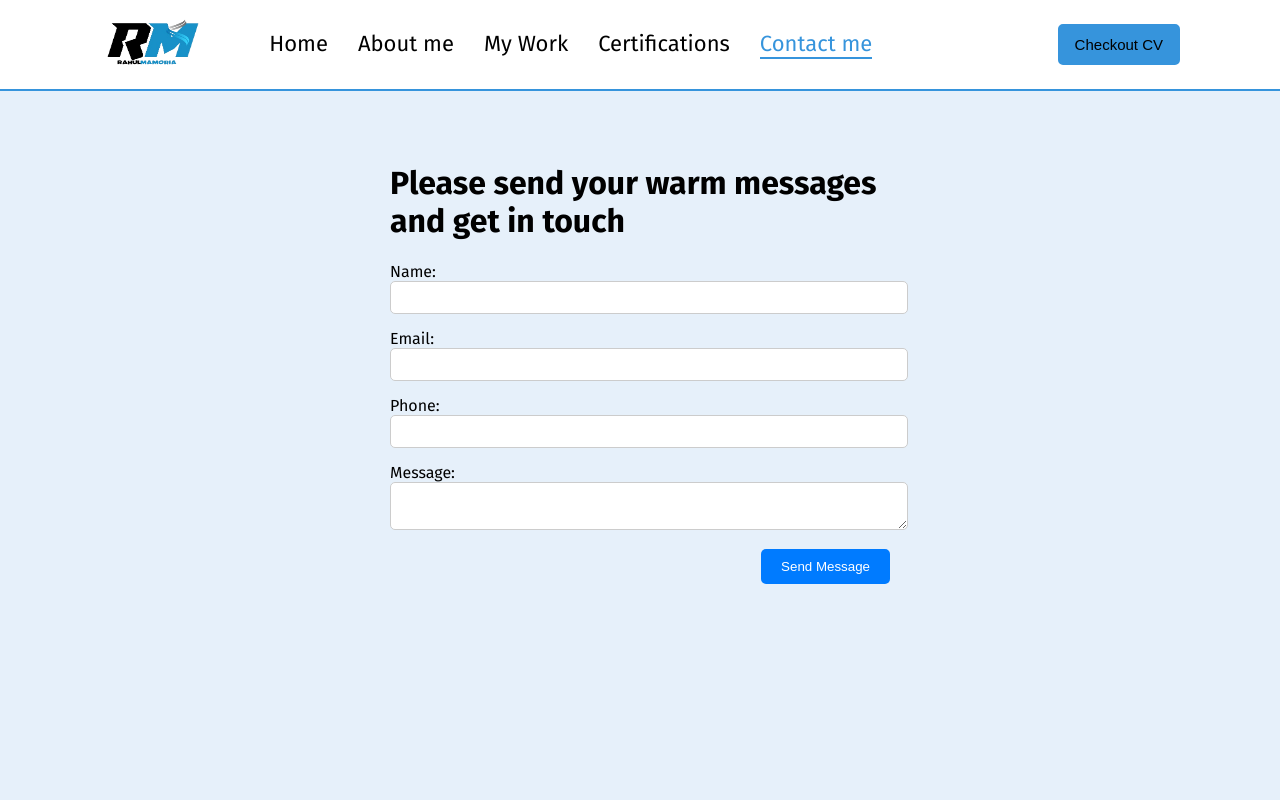
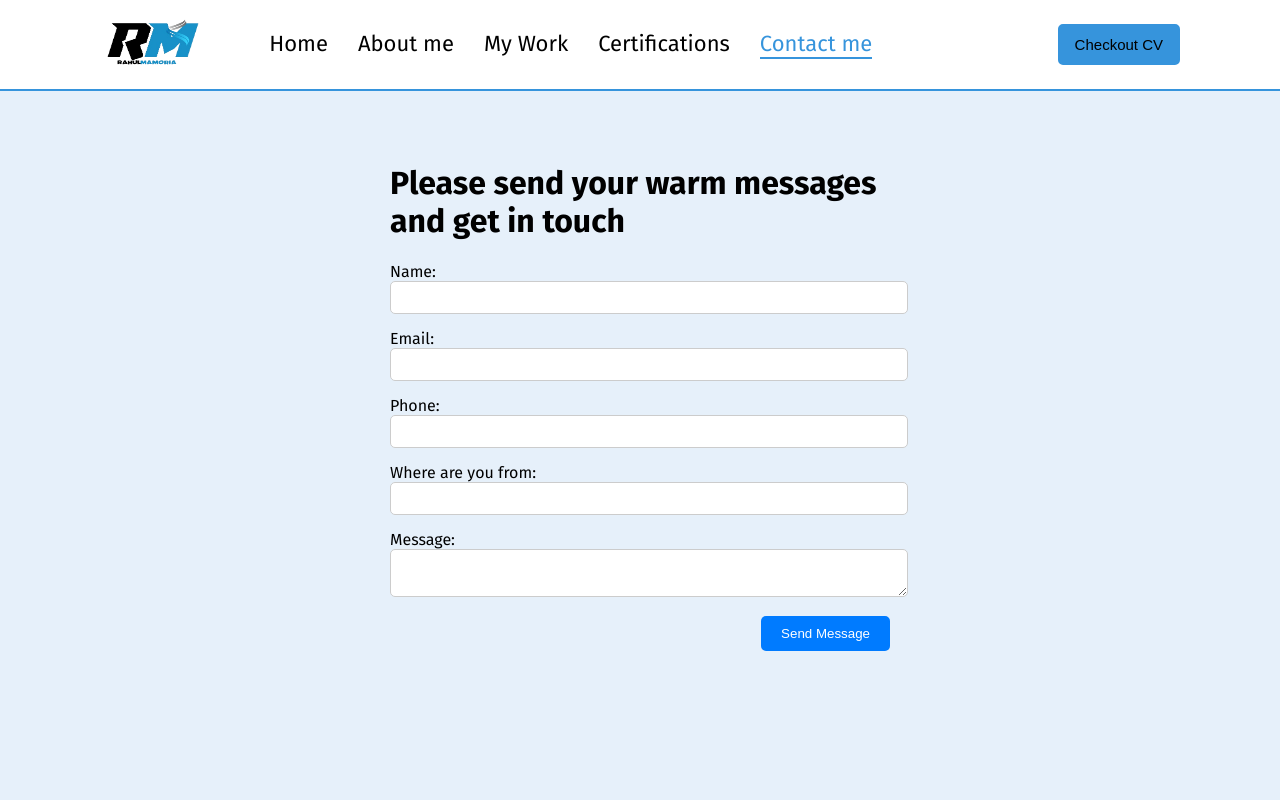
Before and after one commit to rahulmamoria30/rahul-mamoria, a Next.js app: page /contact-me in a window 1280 px wide. Shown: the top 800 px of the page. Built offline with nearby package versions, Linux system fonts and the light colour scheme.

Commit message:
form is working

```diff
--- a/pages/contact-me/index.js
+++ b/pages/contact-me/index.js
@@ -73,7 +73,7 @@ const ContactPage = () => {
                         required
                     />
                 </div>
-                {/* <div className={style.form_group}>
+                <div className={style.form_group}>
                     <label htmlFor="location" className="form-label">Where are you from:</label>
                     <input
                         type="text"
@@ -83,7 +83,7 @@ const ContactPage = () => {
                         className={style.form_input}
                         required
                     />
-                </div> */}
+                </div>
                 <div className={style.form_group}>
                     <label htmlFor="message" className="form-label">Message:</label>
                     <textarea
```
